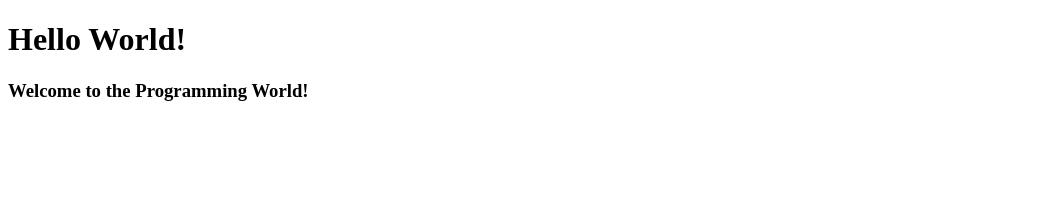
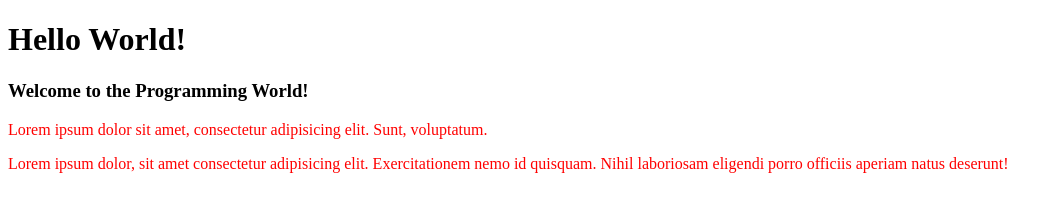
Before and after one commit to chakma-rajeshwar/my-first-reposit, a plain HTML site: page index.html in a window 1280 px wide. Shown: the whole page, without its empty margins (0-1062 px from the left). Drawn offline with Linux system fonts and the light colour scheme.

Commit message:
Style Added

```diff
--- a/index.html
+++ b/index.html
@@ -5,9 +5,12 @@
     <meta http-equiv="X-UA-Compatible" content="IE=edge">
     <meta name="viewport" content="width=device-width, initial-scale=1.0">
     <title>My First GitHub Repo</title>
+    <link rel="stylesheet" href="style.css">
 </head>
 <body>
     <h1>Hello World!</h1>
     <h3>Welcome to the Programming World!</h3>
+    <p>Lorem ipsum dolor sit amet, consectetur adipisicing elit. Sunt, voluptatum.</p>
+    <p>Lorem ipsum dolor, sit amet consectetur adipisicing elit. Exercitationem nemo id quisquam. Nihil laboriosam eligendi porro officiis aperiam natus deserunt!</p>
 </body>
 </html>
--- /dev/null
+++ b/style.css
@@ -0,0 +1,3 @@
+p{
+    color: red;
+}
```
